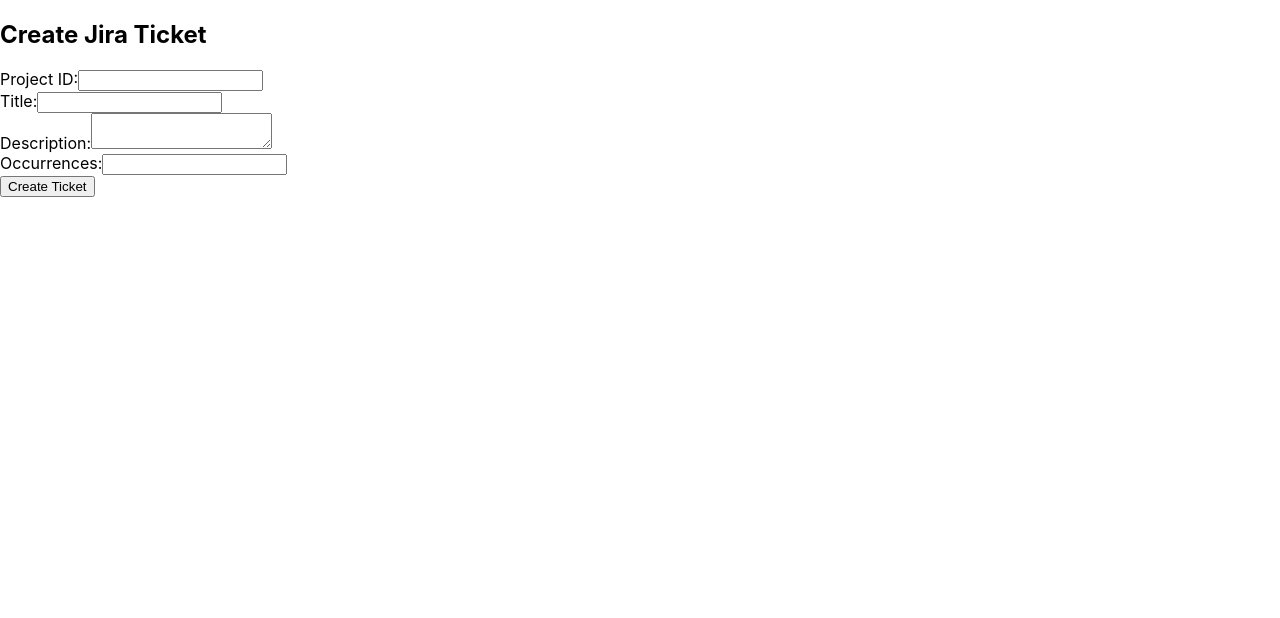
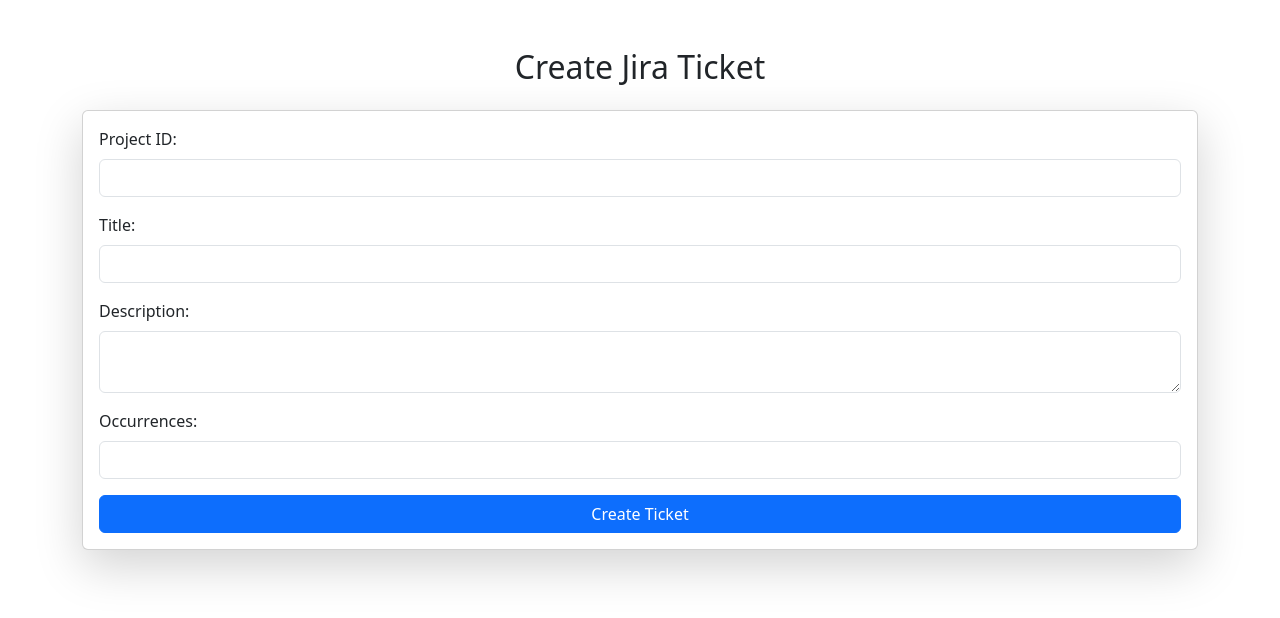
Before and after one commit to assayagt/integration-task, a React (Create React App) app in the folder jira-ticket-app/: page /ticket-submission in a window 1280 px wide. Shown: the top 618 px of the page. Built offline with nearby package versions, Linux system fonts and the light colour scheme.

Commit message:
Added bootstrap library for design

```diff
--- a/jira-ticket-app/package.json
+++ b/jira-ticket-app/package.json
@@ -4,6 +4,7 @@
   "private": true,
   "dependencies": {
     "axios": "^1.7.9",
+    "bootstrap": "^5.3.3",
     "cra-template": "1.2.0",
     "react": "^19.0.0",
     "react-dom": "^19.0.0",
--- a/jira-ticket-app/src/components/Login.js
+++ b/jira-ticket-app/src/components/Login.js
@@ -1,11 +1,12 @@
 import React, { useState } from 'react';
+import { useNavigate } from 'react-router-dom';
 import axios from 'axios';
-import { useNavigate } from 'react-router-dom';
 
 function Login() {
     const [email, setEmail] = useState('');
     const [api_token, setApiToken] = useState('');
-    const navigate = useNavigate(); // Hook to programmatically navigate
+    const [error, setError] = useState('');
+    const navigate = useNavigate();
 
     const handleLogin = async () => {
         try {
@@ -13,40 +14,51 @@
             if (response.data.status === 'success') {
                 sessionStorage.setItem('email', email);
                 sessionStorage.setItem('api_token', api_token);
-                alert('Logged in!');
-                navigate('/ticket-submission'); // Navigate to TicketSubmission page on success
+                navigate('/ticket-submission');
             } else {
-                alert('Login failed');
+                setError('Invalid login credentials');
             }
         } catch (error) {
-            alert('Login failed');
+            setError('Login failed, please try again');
         }
     };
 
     return (
-        <div>
-            <h1>Login to Jira</h1>
-            <form onSubmit={(e) => e.preventDefault()}>
-                <div>
-                    <label>Email:</label>
+        <div className="d-flex justify-content-center align-items-center min-vh-100 bg-light">
+            <div className="card shadow-lg" style={{ width: '20rem' }}>
+                <div className="card-body">
+                    <h3 className="card-title text-center mb-4">Login to Jira</h3>
+                    <div className="form-group mb-3">
+                        <label htmlFor="email">Email</label>
                         <input
                             type="email"
+                            className="form-control"
+                            id="email"
                             value={email}
                             onChange={(e) => setEmail(e.target.value)}
                             required
                         />
                     </div>
-                <div>
-                    <label>API Token:</label>
+                    <div className="form-group mb-3">
+                        <label htmlFor="api_token">API Token</label>
                         <input
                             type="password"
+                            className="form-control"
+                            id="api_token"
                             value={api_token}
                             onChange={(e) => setApiToken(e.target.value)}
                             required
                         />
                     </div>
-                <button onClick={handleLogin}>Login</button>
-            </form>
+                    {error && <div className="alert alert-danger">{error}</div>}
+                    <button
+                        onClick={handleLogin}
+                        className="btn btn-primary w-100"
+                    >
+                        Login
+                    </button>
+                </div>
+            </div>
         </div>
     );
 }
--- a/jira-ticket-app/src/components/TicketSubmission.js
+++ b/jira-ticket-app/src/components/TicketSubmission.js
@@ -6,13 +6,13 @@
   const [title, setTitle] = useState('');
   const [description, setDescription] = useState('');
   const [occurrences, setOccurrences] = useState('');
-
   const [ticketUrl, setTicketUrl] = useState('');
+  const [error, setError] = useState('');
 
   const handleSubmit = async () => {
     // Validate form inputs
     if (!projectId || !title || !description || !occurrences) {
-      alert('Please fill in all fields');
+      setError('Please fill in all fields');
       return;
     }
 
@@ -22,7 +22,7 @@
 
     // Check if credentials are available
     if (!email || !api_token) {
-      alert('You must log in first.');
+      setError('You must log in first.');
       return;
     }
 
@@ -39,60 +39,76 @@
 
       // Set the ticket URL after a successful response
       setTicketUrl(response.data.ticketUrl);
+      setError(''); // Clear any previous error message
     } catch (error) {
       console.error('Error:', error);
-      alert('An error occurred while creating the ticket.');
+      setError('An error occurred while creating the ticket.');
     }
   };
 
   return (
-    <div>
-      <h2>Create Jira Ticket</h2>
-      <div>
-        <label htmlFor="projectId">Project ID:</label>
+    <div className="container py-5">
+      <h2 className="mb-4 text-center">Create Jira Ticket</h2>
+
+      {error && <div className="alert alert-danger">{error}</div>}
+
+      <div className="card shadow-lg">
+        <div className="card-body">
+          <div className="mb-3">
+            <label htmlFor="projectId" className="form-label">Project ID:</label>
             <input
               type="text"
               id="projectId"
+              className="form-control"
               value={projectId}
               onChange={(e) => setProjectId(e.target.value)}
               required
             />
           </div>
-      <div>
-        <label htmlFor="title">Title:</label>
+
+          <div className="mb-3">
+            <label htmlFor="title" className="form-label">Title:</label>
             <input
               type="text"
               id="title"
+              className="form-control"
               value={title}
               onChange={(e) => setTitle(e.target.value)}
               required
             />
           </div>
-      <div>
-        <label htmlFor="description">Description:</label>
+
+          <div className="mb-3">
+            <label htmlFor="description" className="form-label">Description:</label>
             <textarea
               id="description"
+              className="form-control"
               value={description}
               onChange={(e) => setDescription(e.target.value)}
               required
             />
           </div>
-      <div>
-        <label htmlFor="occurrences">Occurrences:</label>
+
+          <div className="mb-3">
+            <label htmlFor="occurrences" className="form-label">Occurrences:</label>
             <input
               type="number"
               id="occurrences"
+              className="form-control"
               value={occurrences}
               onChange={(e) => setOccurrences(e.target.value)}
               required
             />
           </div>
-      <button type="button" onClick={handleSubmit}>Create Ticket</button>
+
+          <button className="btn btn-primary w-100" onClick={handleSubmit}>Create Ticket</button>
+        </div>
+      </div>
 
       {ticketUrl && (
-        <div>
+        <div className="mt-4 alert alert-success">
           <p>Ticket created successfully! You can view it here:</p>
-          <a href={ticketUrl} target="_blank" rel="noopener noreferrer">
+          <a href={ticketUrl} target="_blank" rel="noopener noreferrer" className="alert-link">
             {ticketUrl}
           </a>
         </div>
--- a/jira-ticket-app/src/index.js
+++ b/jira-ticket-app/src/index.js
@@ -3,6 +3,7 @@
 import './index.css';
 import App from './App';
 import reportWebVitals from './reportWebVitals';
+import 'bootstrap/dist/css/bootstrap.min.css';
 
 const root = ReactDOM.createRoot(document.getElementById('root'));
 root.render(
```
Also changed, not shown: 1 other file (tests, documents, lock files or other folders). Lines whose indentation alone changed are shown as unchanged.
